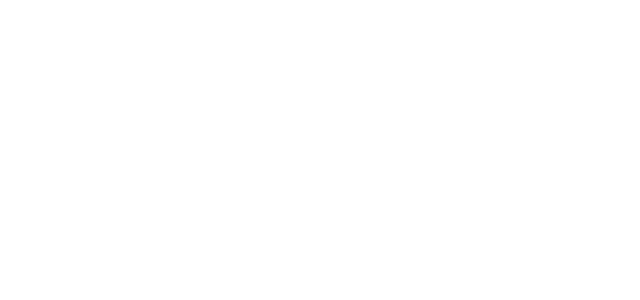
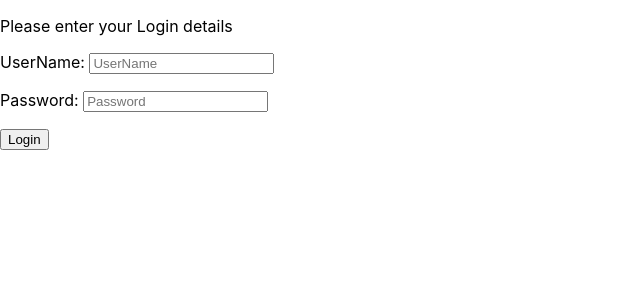
Before and after one commit to RobinBailey84/BankingApp, a React (Create React App) app in the folder frontend/onlinebankingapp/: page / in a window 1280 px wide. Shown: the top 300 px of the page, without its empty margins (0-640 px from the left). Built offline with nearby package versions, Linux system fonts and the light colour scheme.

Commit message:
Route to login changed to '/'

```diff
--- a/frontend/onlinebankingapp/src/App.js
+++ b/frontend/onlinebankingapp/src/App.js
@@ -9,7 +9,7 @@
       <Router>
       <React.Fragment>
       <Switch>
-      <Route exact path = '/login' component={LoginContainer}/>
+      <Route exact path = '/' component={LoginContainer}/>
       <Route exact path = '/customers' component={CustomerContainer}/>
       </Switch>
       </ React.Fragment>
```
